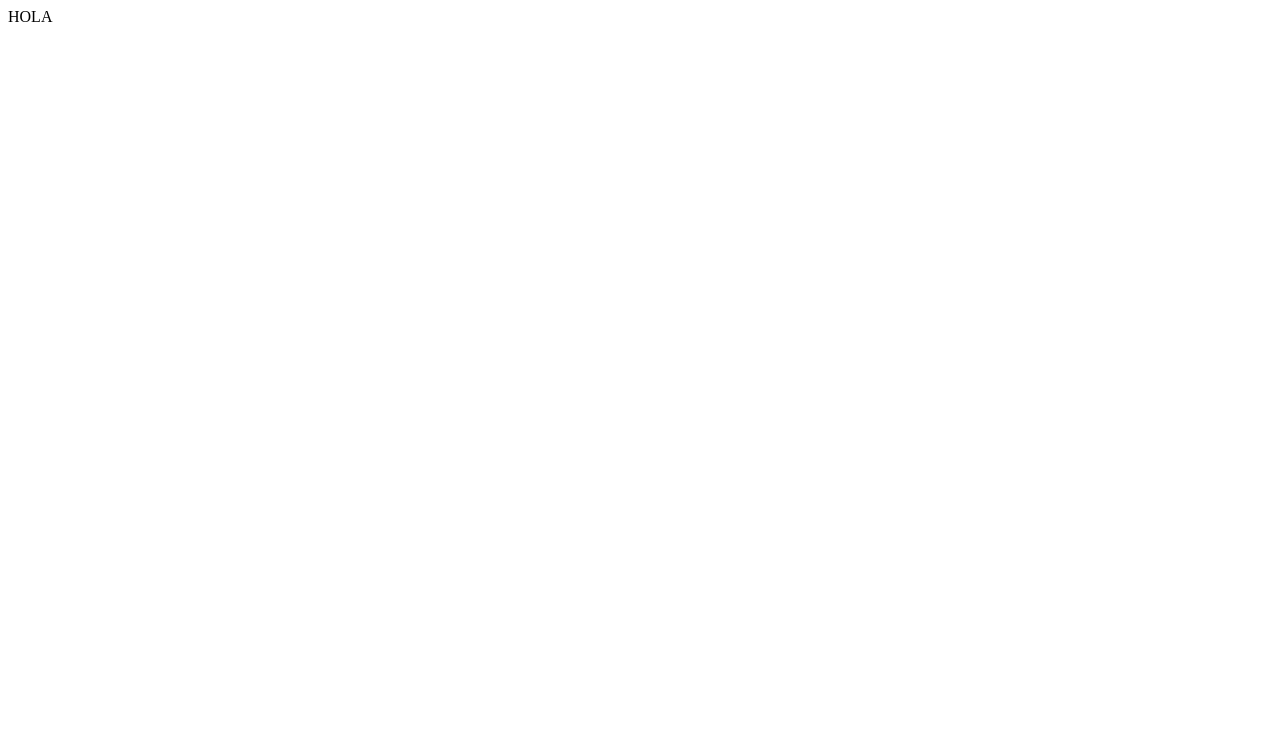
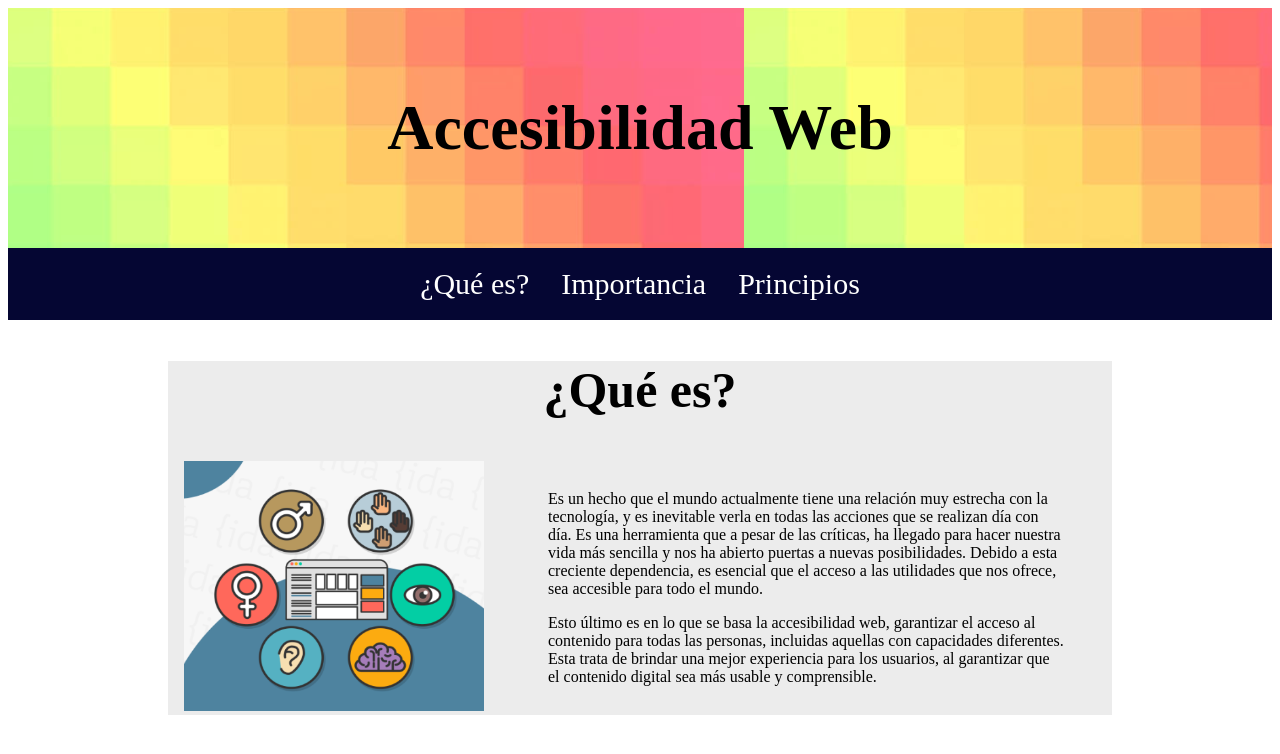
Before and after one commit to GeraldJes/investigacion, a plain HTML site: page accesibilidad-web.html in a window 1280 px wide. Drawn offline with Linux system fonts and the light colour scheme.

Commit message:
avance accesibilidad

```diff
--- a/accesibilidad-web.html
+++ b/accesibilidad-web.html
@@ -4,11 +4,37 @@
     <meta charset="UTF-8">
     <meta name="viewport" content="width=device-width, initial-scale=1.0">
     <title>Document</title>
+    <link rel="stylesheet" href="./css/estilo-inv2.css">
 </head>
 <header>
-    HOLA
+    <h1>Accesibilidad Web</h1>
 </header>
+<nav>
+    <div class="nav-button"><a href="#modal">¿Qué es?</a></div>
+    <div class="nav-button"><a href="#pagination">Importancia</a></div>
+    <div class="nav-button"><a href="#nav-tab">Principios</a></div>
+</nav>
 <body>
-
+    <main>
+        <section>
+            <h1>¿Qué es?</h1>
+            <div class="noticia-container">
+                <div>
+                    <img src="img/inv2c1.png" class="imagen-relleno">
+                </div>
+                <div class="noticia-content">
+                    <p>Es un hecho que el mundo actualmente tiene una relación muy estrecha con la tecnología, y es inevitable verla en todas
+                        las acciones que se realizan día con día. Es una herramienta que a pesar de las críticas, ha llegado para hacer nuestra vida
+                        más sencilla y nos ha abierto puertas a nuevas posibilidades. Debido a esta creciente dependencia, es esencial que el
+                        acceso a las utilidades que nos ofrece, sea accesible para todo el mundo.
+                    </p>
+                    <p>Esto último es en lo que se basa la accesibilidad web, garantizar el acceso al contenido para todas las personas, incluidas
+                        aquellas con capacidades diferentes. Esta trata de brindar una mejor experiencia para los usuarios, al garantizar que el
+                        contenido digital sea más usable y comprensible.
+                    </p>
+                </div>
+            </div>
+        </section>
+    </main>
 </body>
 </html>
--- /dev/null
+++ b/css/estilo-inv2.css
@@ -0,0 +1,82 @@
+header{
+    text-align: center;
+    background-image: url("../img/fi2.png");
+    color: white;
+    padding-top: 40px;
+    padding-bottom: 40px;
+
+}
+header h1{
+    font-size: 4em;
+    color: black;
+}
+main{
+    padding-right: 10rem;
+    padding-left: 10rem;
+}
+main h1{
+    font-size: 50px;
+    text-align: center;
+}
+.logo img{
+
+    width: 10%;
+}
+nav {
+
+    background-color: #050633;
+    display: flex;
+    justify-content: center;
+    padding: 14px 0;
+}
+
+.nav-button {
+    margin: 0 1;
+}
+
+.nav-button a {
+    display: block;
+    color: white;
+    text-align: center;
+    padding: 5px 16px;
+    text-decoration: none;
+    font-size: 30px;
+}
+
+.nav-button a:hover {
+    background-color: #e7adef;
+    color: black;
+}
+section{
+    background-color: #ececec;
+}
+.noticia {
+    margin-bottom: 2em;
+}
+
+.noticia-container {
+    display: flex;
+    justify-content: center;
+    align-items: center;
+}
+
+.noticia-img {
+    /*flex-grow: 1;*/
+    flex-shrink: 3;
+    & img{
+      max-width: 70%;
+    }
+}
+
+.noticia-content {
+    /*padding: 1em;*/
+    flex-grow: 2;
+    padding-left: 3em;
+    padding-right: 3em;
+}
+.imagen-relleno{
+    height: 250px;
+    width: 300px;
+    padding-right: 1em;
+    padding-left: 1em;
+}
```
Also changed, not shown: img/fi2.png (added), img/fondoinv2.avif (added), img/inv2c1.png (added).
